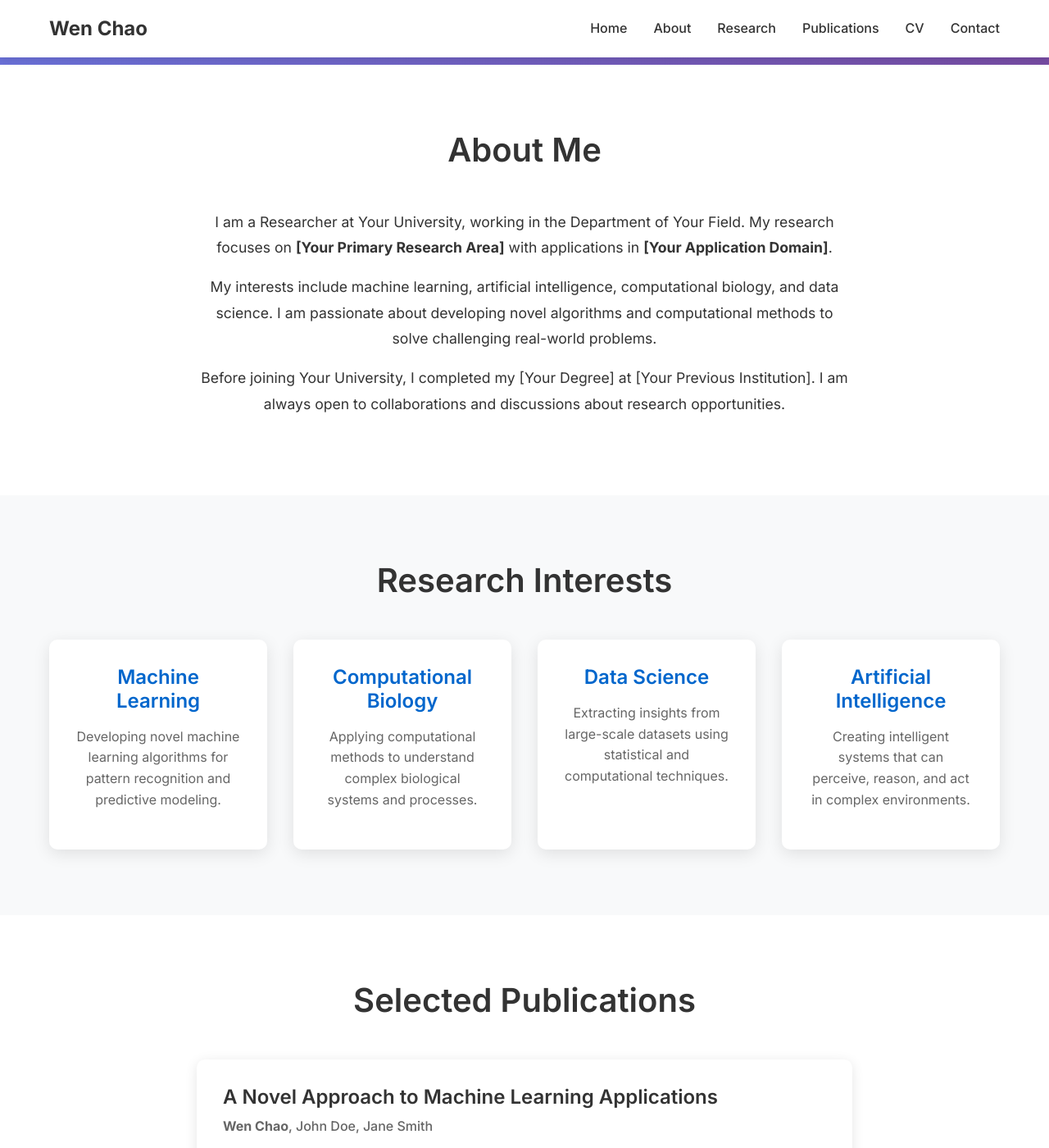
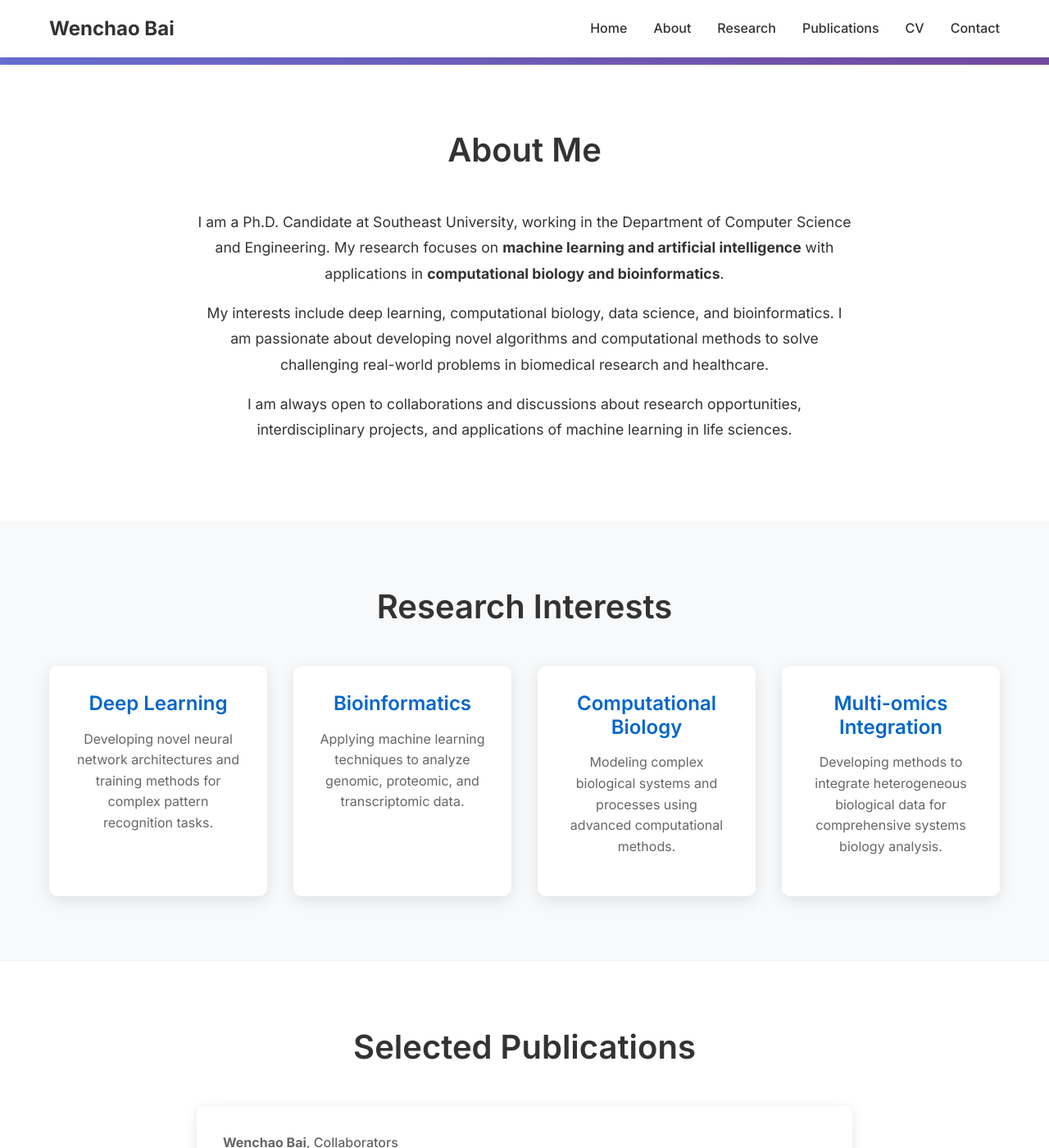
Before and after one commit to bai-wenchao/bai-wenchao.github.io, a Jekyll site: the page built from index.html, in a window 1280 px wide and 1400 px high, scrolled down 458 px. Shown: the whole window at 82% size. Built offline with Jekyll 4.4.1, drawn with Linux system fonts in a browser that asks for light colours; nearby versions of some CDN libraries; some of the changed text lies outside the part shown.

Commit message:
Updated metainfo.

```diff
--- a/_config.yml
+++ b/_config.yml
@@ -1,23 +1,23 @@
 # Site settings
-title: "Wen Chao's Research Homepage"
+title: "Wenchao's Research Homepage"
 description: "Personal academic webpage and research portfolio"
 baseurl: ""
-url: "https://wenchao.github.io"
+url: "https://bai-wenchao.github.io"
 
 # Personal info
 author:
-  name: "Wen Chao"
-  title: "Researcher"
-  email: "your.email@university.edu"
-  affiliation: "Your University"
-  department: "Department of Your Field"
+  name: "Wenchao Bai"
+  title: "Ph.D. Candidate"
+  email: "wbai@seu.edu.cn"
+  affiliation: "Southeast University"
+  department: "Department of Computer Science and Engineering"
 
 # Social links
 social:
-  google_scholar: "https://scholar.google.com/citations?user=YOUR_ID"
-  orcid: "https://orcid.org/YOUR-ORCID-ID"
-  github: "https://github.com/wenchao"
-  linkedin: "https://linkedin.com/in/yourprofile"
+  google_scholar: "https://scholar.google.com/citations?user=DurVj1gAAAAJ&hl=en"
+  orcid: "https://orcid.org/0009-0001-1632-4347"
+  github: "https://github.com/bai-wenchao"
+  linkedin: "https://www.linkedin.com/in/wenchao-bai-959992274/"
 
 # Build settings
 markdown: kramdown
--- a/_layouts/default.html
+++ b/_layouts/default.html
@@ -10,7 +10,7 @@
     <link rel="preconnect" href="https://fonts.googleapis.com">
     <link rel="preconnect" href="https://fonts.gstatic.com" crossorigin>
     <link href="https://fonts.googleapis.com/css2?family=Inter:wght@300;400;500;600;700&display=swap" rel="stylesheet">
-    <script src="https://kit.fontawesome.com/a076d05399.js" crossorigin="anonymous"></script>
+    <link rel="stylesheet" href="https://cdnjs.cloudflare.com/ajax/libs/font-awesome/6.0.0/css/all.min.css">
   </head>
   <body>
     <header class="header">
--- a/index.html
+++ b/index.html
@@ -29,19 +29,18 @@ layout: default
         <p>
           I am a {{ site.author.title }} at {{ site.author.affiliation }},
           working in the {{ site.author.department }}. My research focuses on
-          <strong>[Your Primary Research Area]</strong> with applications in
-          <strong>[Your Application Domain]</strong>.
+          <strong>machine learning and artificial intelligence</strong> with applications in
+          <strong>computational biology and bioinformatics</strong>.
         </p>
         <p>
-          My interests include machine learning, artificial intelligence,
-          computational biology, and data science. I am passionate about
-          developing novel algorithms and computational methods to solve
-          challenging real-world problems.
+          My interests include deep learning, computational biology, data science,
+          and bioinformatics. I am passionate about developing novel algorithms
+          and computational methods to solve challenging real-world problems in
+          biomedical research and healthcare.
         </p>
         <p>
-          Before joining {{ site.author.affiliation }}, I completed my
-          [Your Degree] at [Your Previous Institution]. I am always open
-          to collaborations and discussions about research opportunities.
+          I am always open to collaborations and discussions about research opportunities,
+          interdisciplinary projects, and applications of machine learning in life sciences.
         </p>
       </div>
     </div>
@@ -53,20 +52,20 @@ layout: default
     <h2 class="section-title">Research Interests</h2>
     <div class="research-grid">
       <div class="research-item">
-        <h3>Machine Learning</h3>
-        <p>Developing novel machine learning algorithms for pattern recognition and predictive modeling.</p>
+        <h3>Deep Learning</h3>
+        <p>Developing novel neural network architectures and training methods for complex pattern recognition tasks.</p>
+      </div>
+      <div class="research-item">
+        <h3>Bioinformatics</h3>
+        <p>Applying machine learning techniques to analyze genomic, proteomic, and transcriptomic data.</p>
       </div>
       <div class="research-item">
         <h3>Computational Biology</h3>
-        <p>Applying computational methods to understand complex biological systems and processes.</p>
+        <p>Modeling complex biological systems and processes using advanced computational methods.</p>
       </div>
       <div class="research-item">
-        <h3>Data Science</h3>
-        <p>Extracting insights from large-scale datasets using statistical and computational techniques.</p>
-      </div>
-      <div class="research-item">
-        <h3>Artificial Intelligence</h3>
-        <p>Creating intelligent systems that can perceive, reason, and act in complex environments.</p>
+        <h3>Multi-omics Integration</h3>
+        <p>Developing methods to integrate heterogeneous biological data for comprehensive systems biology analysis.</p>
       </div>
     </div>
   </div>
@@ -78,16 +77,16 @@ layout: default
     <div class="publications-list">
       <div class="publication-item">
         <div class="publication-content">
-          <h3>A Novel Approach to Machine Learning Applications</h3>
           <p class="publication-authors">
-            <strong>Wen Chao</strong>, John Doe, Jane Smith
+            <strong>Wenchao Bai</strong>, Collaborators
           </p>
+          <h3>Deep Learning for Multi-omics Data Integration in Cancer Research</h3>
           <p class="publication-venue">
-            <em>Journal of Machine Learning Research</em>, 2024
+            <em>Nature Machine Intelligence</em>, 2024
           </p>
           <p class="publication-abstract">
-            We present a novel methodology for improving machine learning model performance
-            through advanced feature engineering and optimization techniques.
+            We propose a novel deep learning framework for integrating heterogeneous multi-omics data
+            to improve cancer subtype classification and identify potential therapeutic targets.
           </p>
           <div class="publication-links">
             <a href="#" class="btn btn-small">PDF</a>
@@ -99,37 +98,16 @@ layout: default
 
       <div class="publication-item">
         <div class="publication-content">
-          <h3>Computational Methods for Biological Data Analysis</h3>
           <p class="publication-authors">
-            Jane Smith, <strong>Wen Chao</strong>, Robert Johnson
+            Collaborators, <strong>Wenchao Bai</strong>, et al.
           </p>
+          <h3>Computational Methods for Single-Cell Transcriptome Analysis</h3>
           <p class="publication-venue">
-            <em>Bioinformatics</em>, 2023
+            <em>Genome Biology</em>, 2023
           </p>
           <p class="publication-abstract">
-            This work introduces new computational frameworks for analyzing complex biological
-            datasets, enabling discoveries in systems biology.
-          </p>
-          <div class="publication-links">
-            <a href="#" class="btn btn-small">PDF</a>
-            <a href="#" class="btn btn-small">Code</a>
-            <a href="#" class="btn btn-small">BibTeX</a>
-          </div>
-        </div>
-      </div>
-
-      <div class="publication-item">
-        <div class="publication-content">
-          <h3>Advanced Data Science Techniques for Big Data</h3>
-          <p class="publication-authors">
-            <strong>Wen Chao</strong>, Sarah Wilson, Michael Brown
-          </p>
-          <p class="publication-venue">
-            <em>IEEE Transactions on Big Data</em>, 2023
-          </p>
-          <p class="publication-abstract">
-            We propose scalable algorithms for processing and analyzing massive datasets,
-            with applications in various domains including healthcare and finance.
+            This work introduces new computational frameworks for analyzing single-cell RNA sequencing data,
+            enabling better understanding of cellular heterogeneity in complex tissues.
           </p>
           <div class="publication-links">
             <a href="#" class="btn btn-small">PDF</a>
@@ -184,14 +162,7 @@ layout: default
             <p>{{ site.author.affiliation }}<br>{{ site.author.department }}</p>
           </div>
         </div>
-        <div class="contact-item">
-          <i class="fas fa-phone"></i>
-          <div>
-            <h3>Phone</h3>
-            <p>+1 (555) 123-4567</p>
-          </div>
         </div>
-      </div>
       <div class="contact-form">
         <h3>Get in Touch</h3>
         <p>I'm always interested in hearing about potential collaborations,
```
Also changed, not shown: assets/images/profile-photo.jpg.
